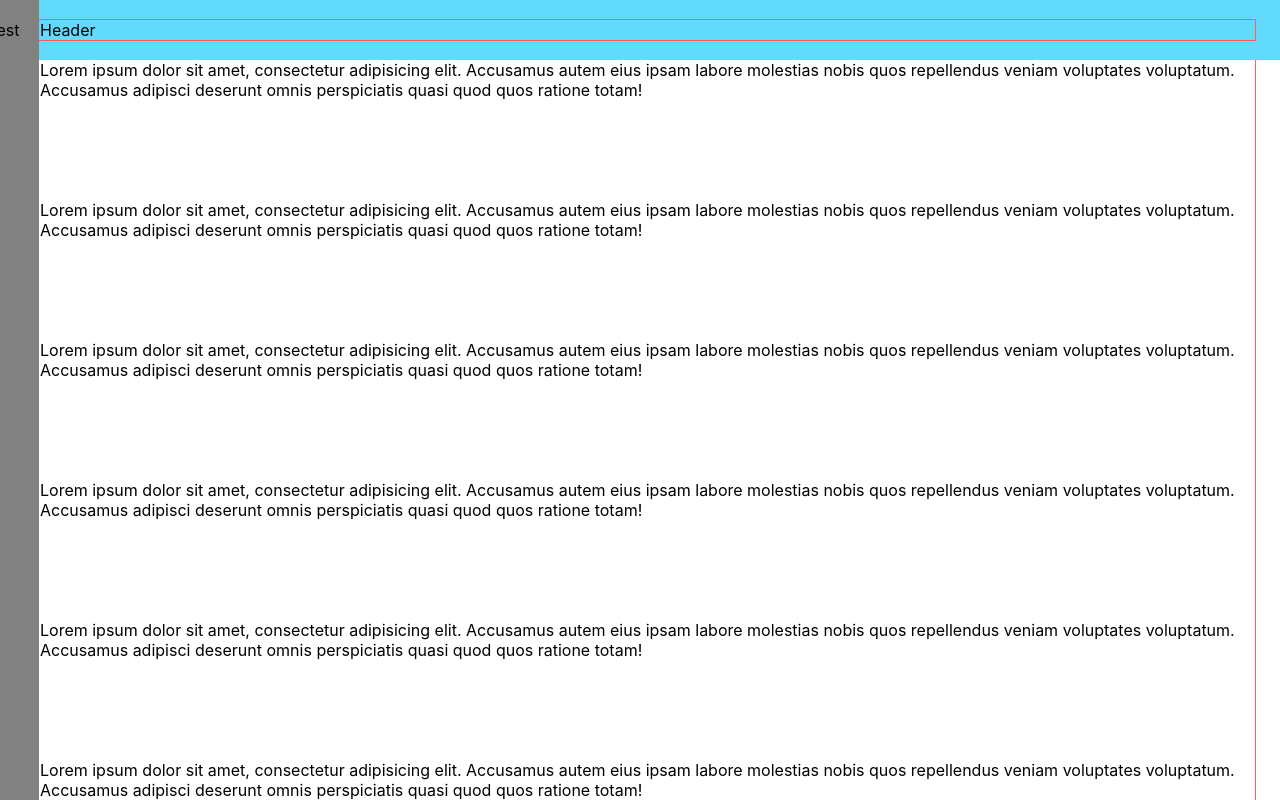
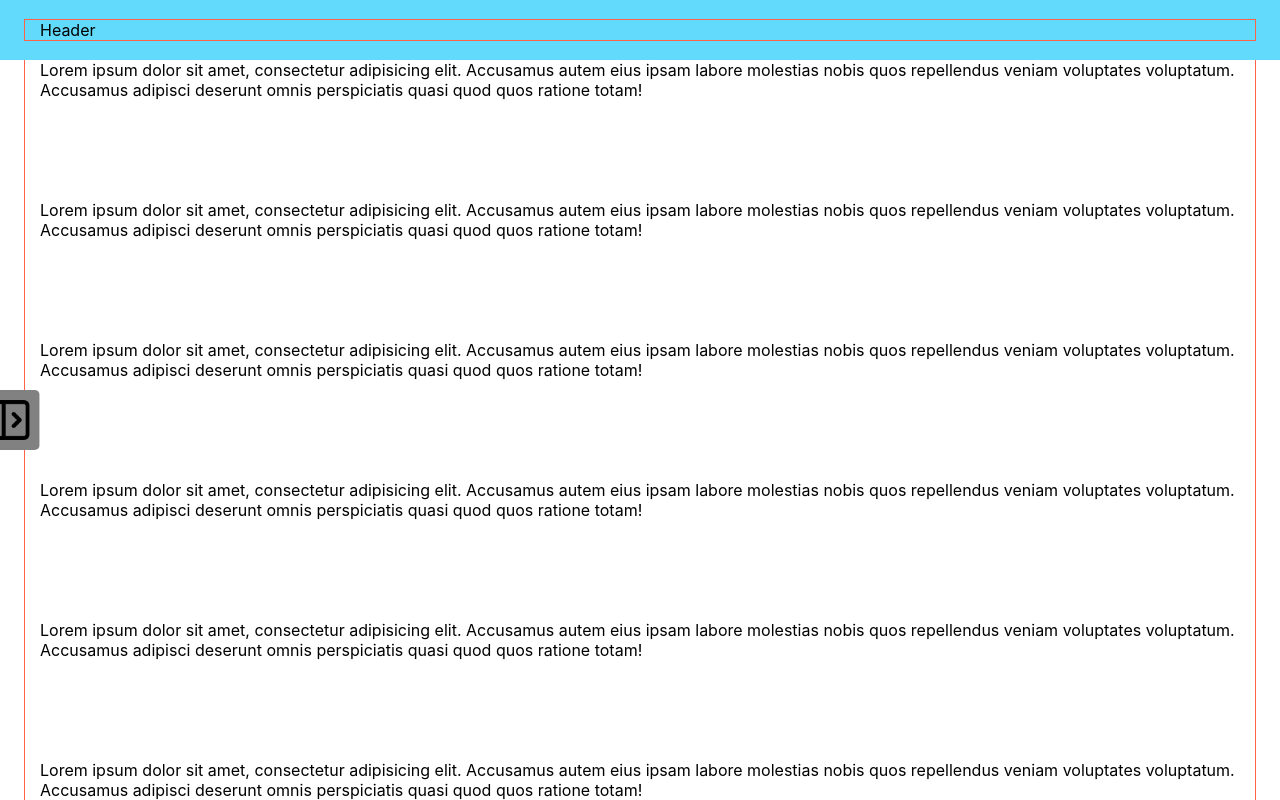
Before and after one commit to Alex-byte256/eDucation, a React (Create React App) app: page / in a window 1280 px wide. Shown: the top 800 px of the page. Built offline with nearby package versions, Linux system fonts and the light colour scheme.

Commit message:
arrow icon

```diff
--- a/src/Components/Sidebar/Sidebar.module.css
+++ b/src/Components/Sidebar/Sidebar.module.css
@@ -9,9 +9,20 @@
     background-color: #818181;
     transition: all ease-in-out 1s;
 
-    transform: translateX(-70%);
+    transform: translateX(-100%);
 }
 
 .sideBarWrap:hover{
     transform: translateX(0);
 }
+
+.arrowIcon{
+    position: absolute;
+    top: 50%;
+    right: -40px;
+    transform: translateY(-50%);
+
+    background-color: #818181;
+    border-radius: 5px;
+    padding: 10px;
+}
--- a/src/Components/Sidebar/Sidebar.tsx
+++ b/src/Components/Sidebar/Sidebar.tsx
@@ -1,6 +1,10 @@
 import css from "./Sidebar.module.css"
+import sideBarArrow from '../../icons/sideBarArrow.png'
 export const Sidebar = () =>{
     return(
-        <div className={css.sideBarWrap}>SideBar test</div>
+        <div className={css.sideBarWrap}>
+            SideBar test
+            <img src={sideBarArrow} width={40} alt="sideBarArrow" className={css.arrowIcon}/>
+        </div>
     )
 }
```
Also changed, not shown: src/icons/sideBarArrow.png (added).
